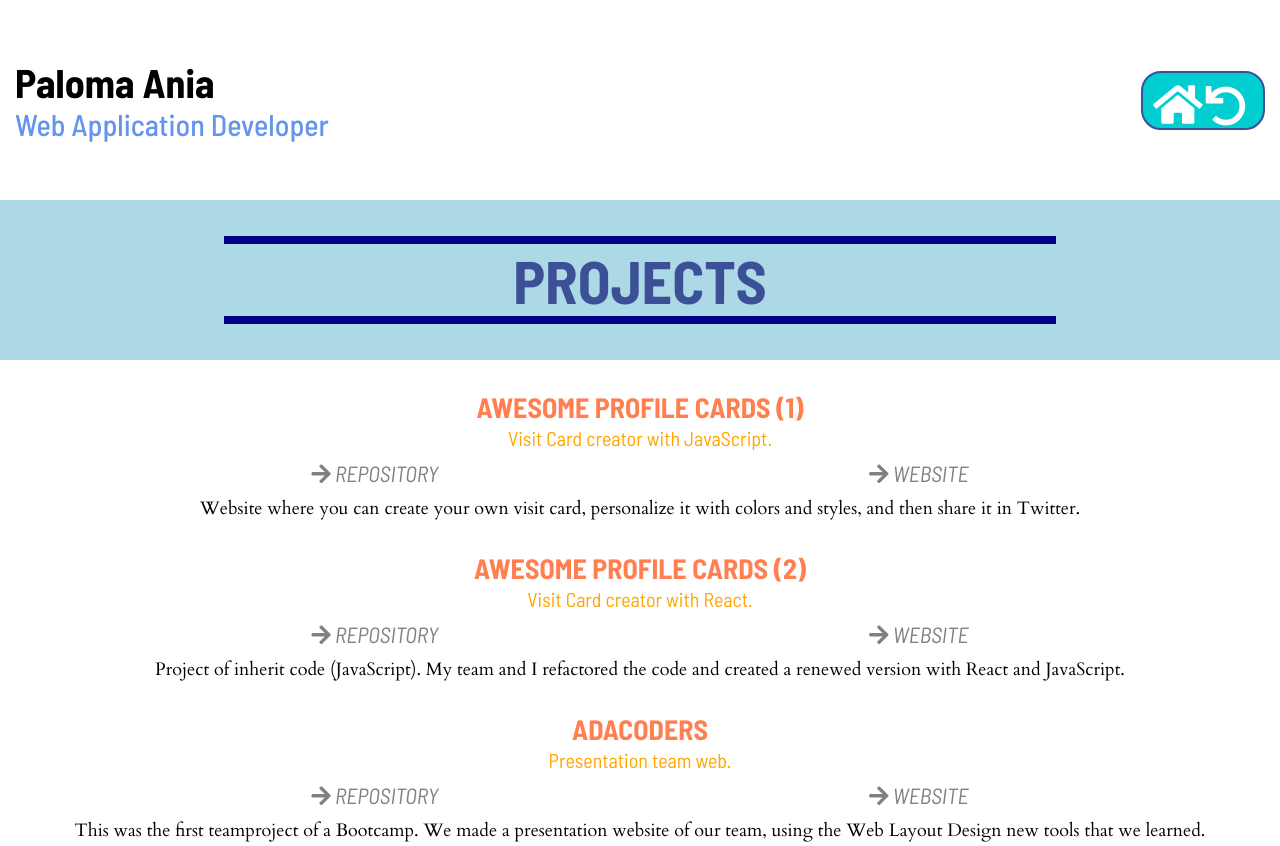
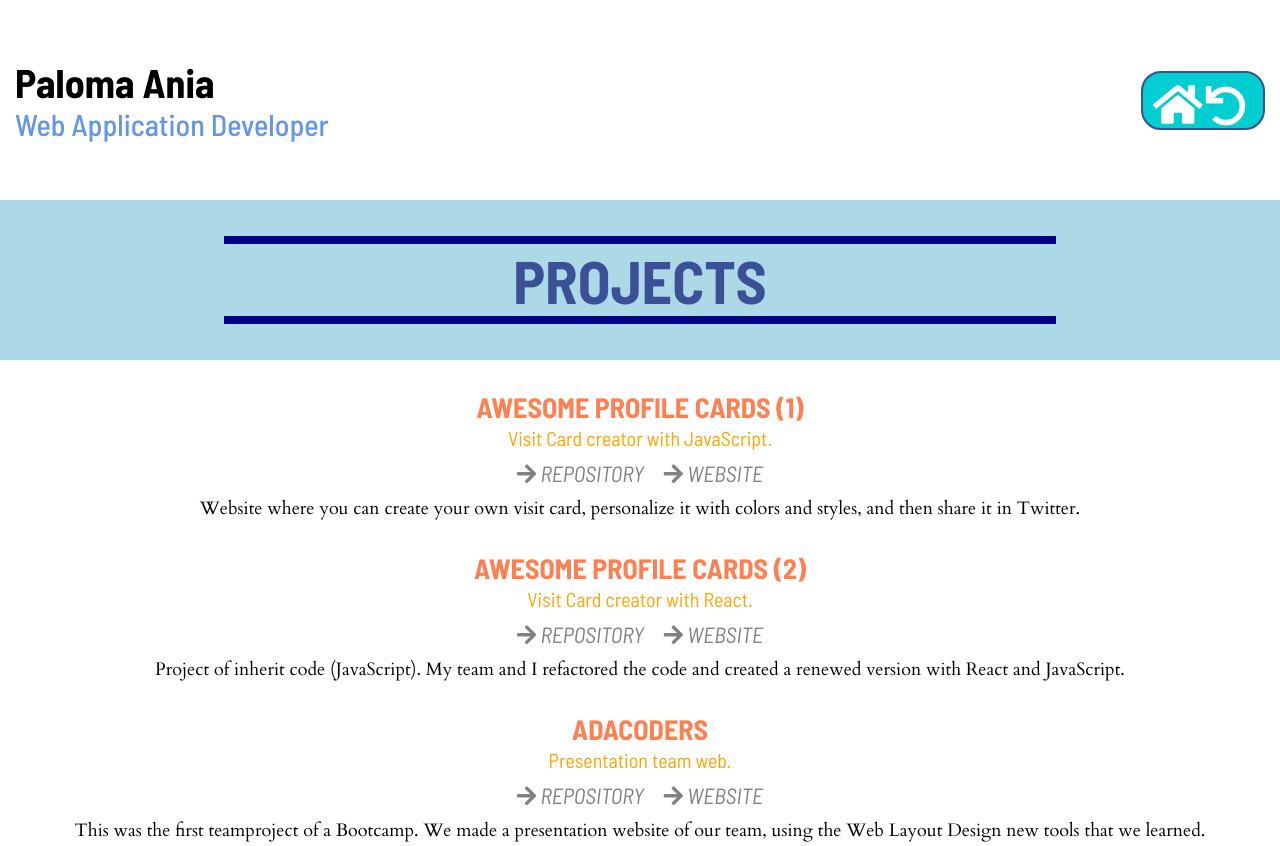
Before and after one commit to palomaviolin/personalwebsite, a website: page docs/projects.html in a window 1280 px wide. Shown: the top 846 px of the page. Drawn offline with nearby package versions, Linux system fonts and the light colour scheme; files that its build step writes are made by us from their sources.

Commit message:
Improve 'justify-content' of 'container_links-repos-projects' in 'projects'

```diff
--- a/_src/assets/scss/core/_projects.scss
+++ b/_src/assets/scss/core/_projects.scss
@@ -67,7 +67,8 @@
 
 .container_links-repos-projects {
   display: flex;
-  justify-content: space-around;
+  justify-content: center;
+  gap: 20px;
   width: 85%;
   margin: 5px auto 5px auto;
 }
```
